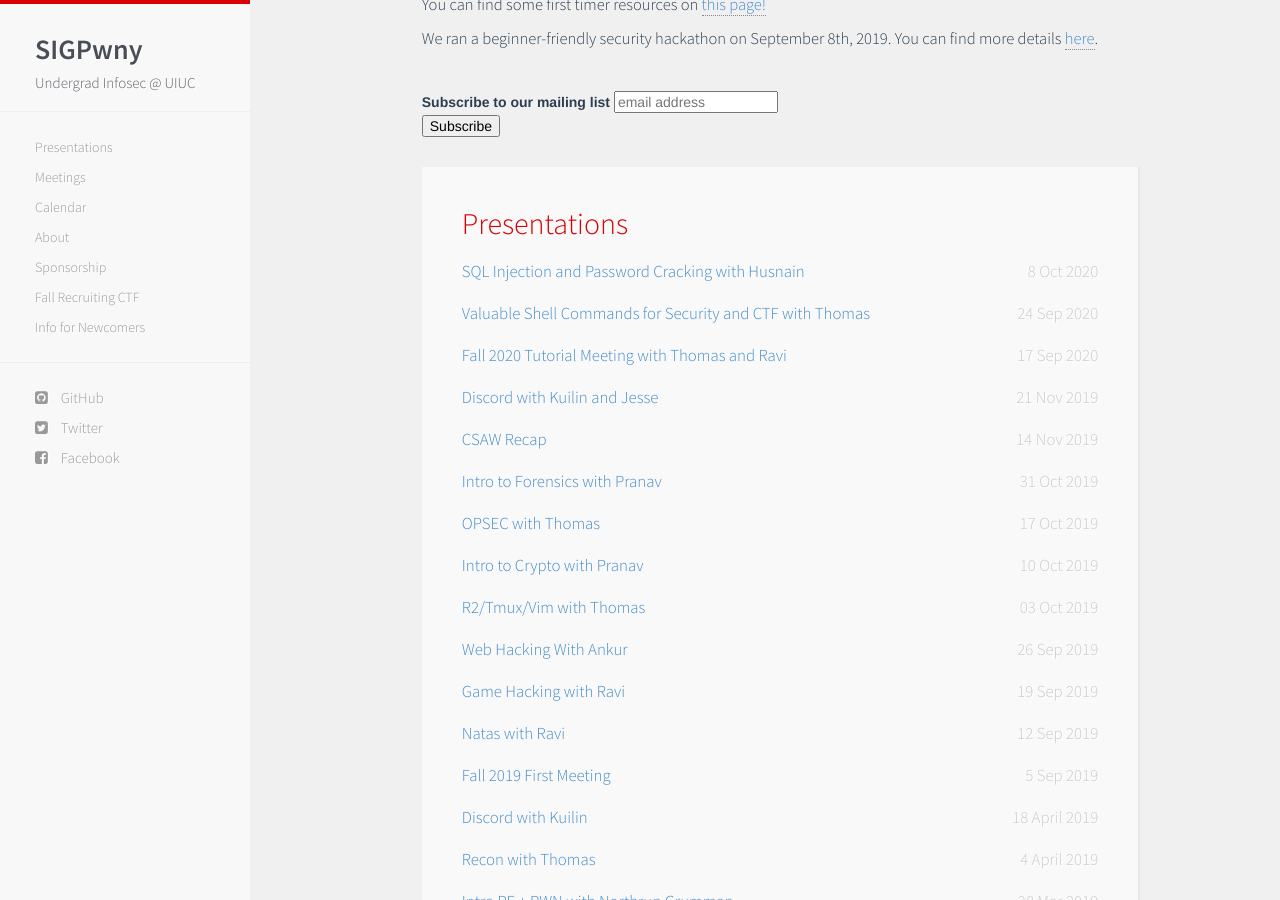
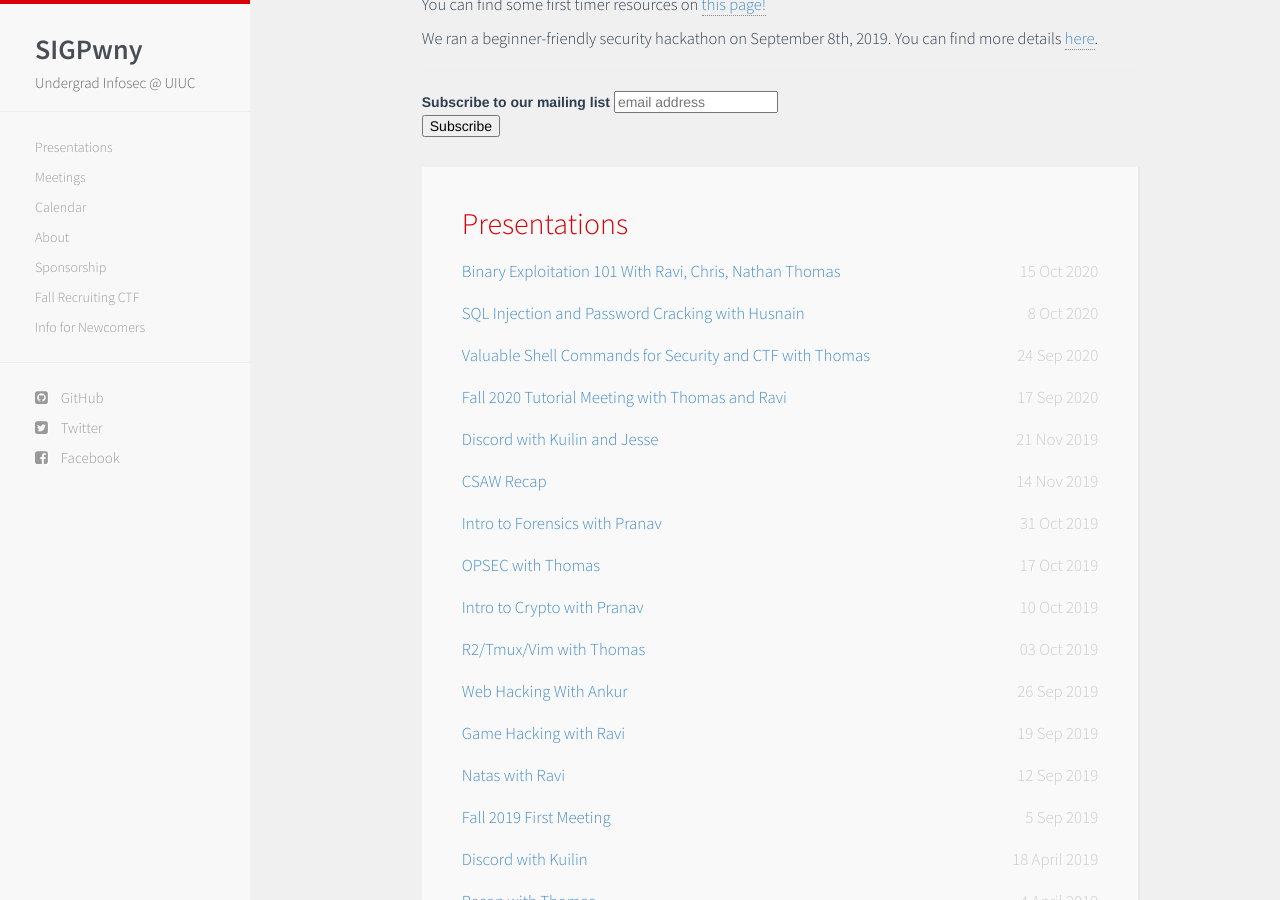
Before and after one commit to sigpwny/sigpwny.github.io-archive, a Jekyll site: the page built from index.html, in a window 1280 px wide and 900 px high, scrolled down 587 px. Built offline with Jekyll 4.4.1, drawn with Linux system fonts in a browser that asks for light colours; nearby versions of some CDN libraries; comment, search, counter and statistics services are not loaded.

Commit message:
Added latest meeting

```diff
--- a/_includes/presentations.html
+++ b/_includes/presentations.html
@@ -15,6 +15,10 @@
 
     <!-- new member task: add all of these -->
 
+    <li><span>
+        <a href="https://docs.google.com/presentation/d/1MHnJnZ4yrf7QGmfn9trjYuUROZmAti83kfRbdLHSmr0/">Binary Exploitation 101 With Ravi, Chris, Nathan Thomas</a>
+        <time class="pull-right post-list">15 Oct 2020</time>
+    </span></li>
     <li><span>
         <a href="https://docs.google.com/presentation/d/1HPouCDOsRYxA0ca_Nia5HmBPtybn_SwYNOdBLECzBCM/">SQL Injection and Password Cracking with Husnain</a>
         <time class="pull-right post-list">8 Oct 2020</time>
```
